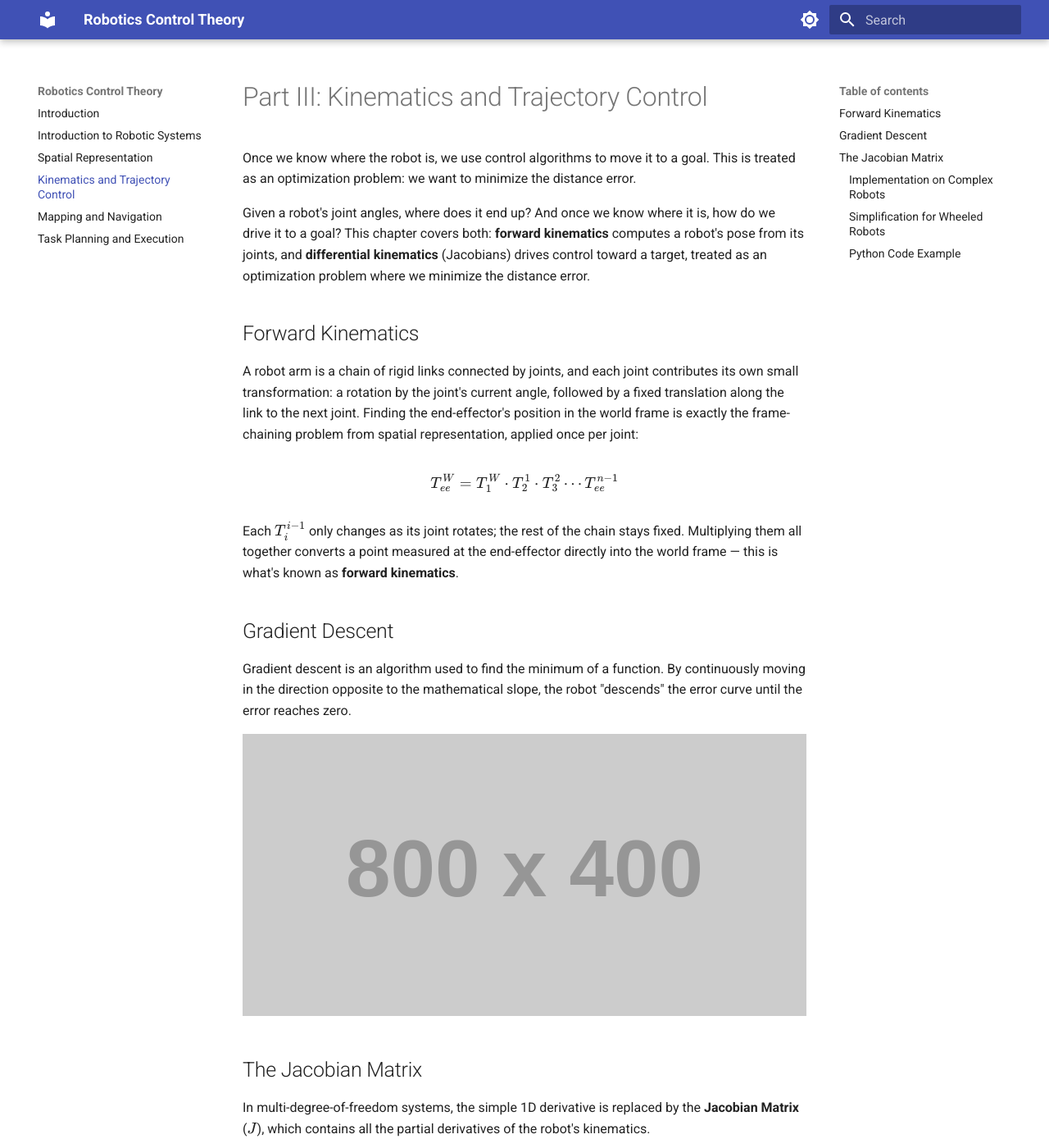
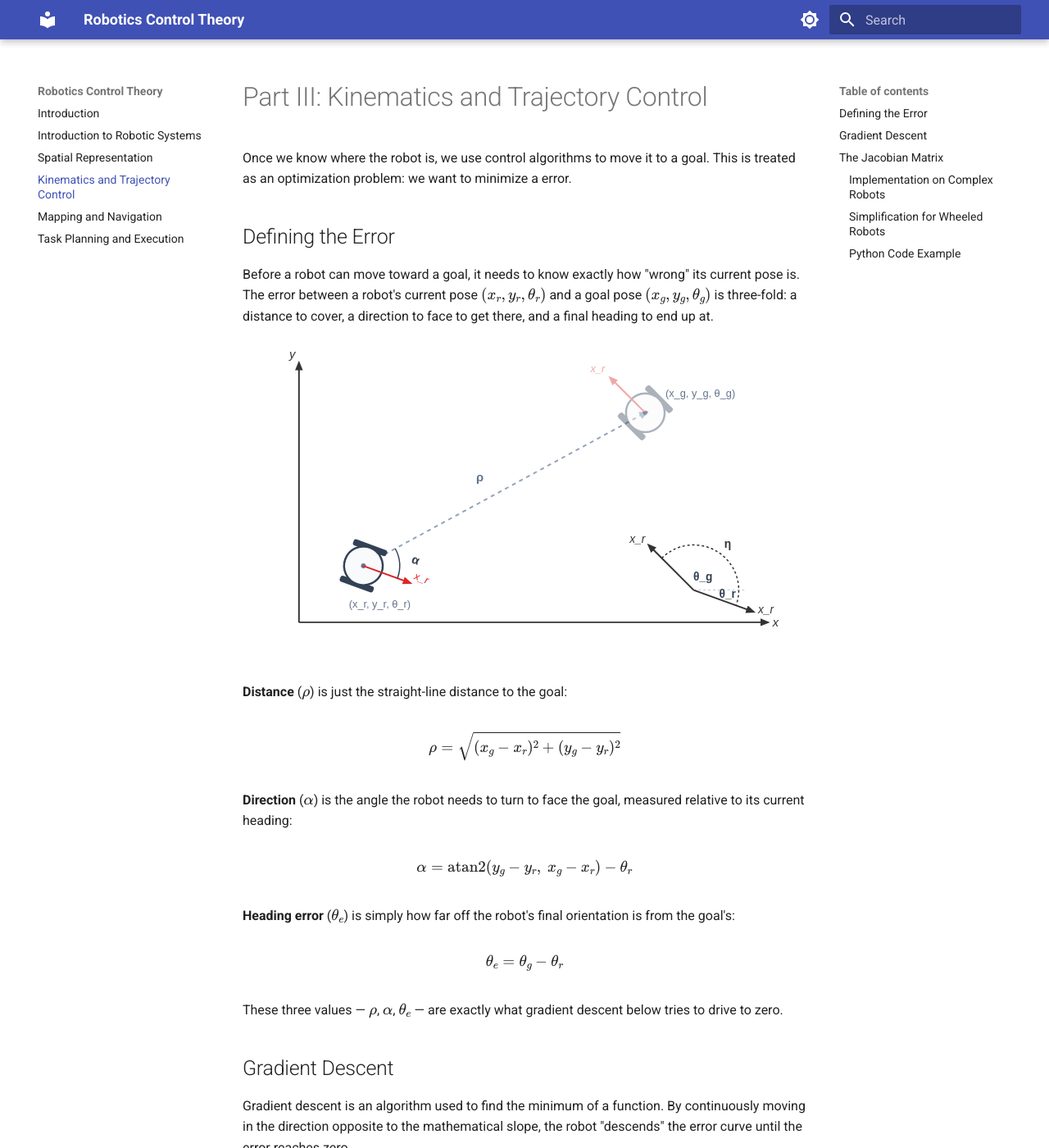
Before and after one commit to Kooroshoo/intro-to-robotics, an MkDocs documentation site: the page built from docs/03-kinematics-and-trajectory-control.md, in a window 1280 px wide and 1400 px high. Shown: the whole window at 82% size. Built offline with MkDocs 1.6.1 and Material for MkDocs 9.7.7, drawn with Linux system fonts in a browser that asks for light colours.

Commit message:
update lecture 3

```diff
--- a/docs/03-kinematics-and-trajectory-control.md
+++ b/docs/03-kinematics-and-trajectory-control.md
@@ -1,19 +1,36 @@
 # Part III: Kinematics and Trajectory Control
 
-Once we know where the robot is, we use control algorithms to move it to a goal. This is treated as an optimization problem: we want to minimize the distance error.
+Once we know where the robot is, we use control algorithms to move it to a goal. This is treated as an optimization problem: we want to minimize a error.
 
 
-Given a robot's joint angles, where does it end up? And once we know where it is, how do we drive it to a goal? This chapter covers both: **forward kinematics** computes a robot's pose from its joints, and **differential kinematics** (Jacobians) drives control toward a target, treated as an optimization problem where we minimize the distance error.
 
-## Forward Kinematics
+## Defining the Error
 
-A robot arm is a chain of rigid links connected by joints, and each joint contributes its own small transformation: a rotation by the joint's current angle, followed by a fixed translation along the link to the next joint. Finding the end-effector's position in the world frame is exactly the frame-chaining problem from spatial representation, applied once per joint:
+Before a robot can move toward a goal, it needs to know exactly how "wrong" its current pose is. The error between a robot's current pose $(x_r, y_r, \theta_r)$ and a goal pose $(x_g, y_g, \theta_g)$ is three-fold: a distance to cover, a direction to face to get there, and a final heading to end up at.
+
+<p markdown="1" style="text-align:center;">
+![The three components of a robot's pose error: distance, direction, and heading](assets/images/goal_error.svg)
+</p>
+
+**Distance** ($\rho$) is just the straight-line distance to the goal:
 
 $$
-T^W_{ee} = T^W_1 \cdot T^1_2 \cdot T^2_3 \cdots T^{n-1}_{ee}
+\rho = \sqrt{(x_g - x_r)^2 + (y_g - y_r)^2}
 $$
 
-Each $T^{i-1}_i$ only changes as its joint rotates; the rest of the chain stays fixed. Multiplying them all together converts a point measured at the end-effector directly into the world frame — this is what's known as **forward kinematics**.
+**Direction** ($\alpha$) is the angle the robot needs to turn to face the goal, measured relative to its current heading:
+
+$$
+\alpha = \text{atan2}(y_g - y_r,\ x_g - x_r) - \theta_r
+$$
+
+**Heading error** ($\theta_e$) is simply how far off the robot's final orientation is from the goal's:
+
+$$
+\theta_e = \theta_g - \theta_r
+$$
+
+These three values — $\rho$, $\alpha$, $\theta_e$ — are exactly what gradient descent below tries to drive to zero.
 
 ## Gradient Descent
 Gradient descent is an algorithm used to find the minimum of a function. By continuously moving in the direction opposite to the mathematical slope, the robot "descends" the error curve until the error reaches zero.
```
Also changed, not shown: docs/assets/images/goal_error.svg (added).
